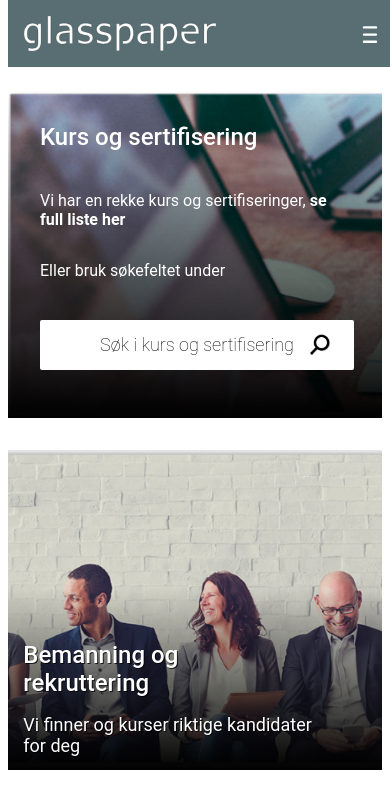
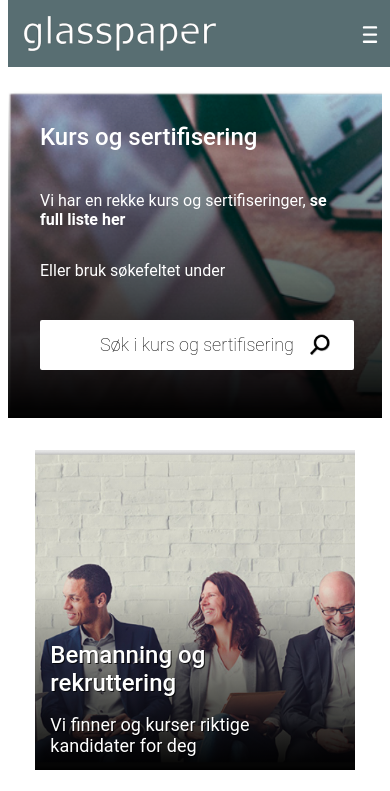
Before and after one commit to Zandra7/Glasspaper.no, a Nuxt app: page / in a window 390 px wide. Shown: the top 791 px of the page. Built offline with nearby package versions, Linux system fonts and the light colour scheme.

Commit message:
Fixed responsiveness for services

```diff
--- a/components/services.vue
+++ b/components/services.vue
@@ -136,12 +136,15 @@
   }
   }
 
-  @media (max-width: 425px) {
+  @media (max-width: 660px) {
     .container {
       grid-template-areas:
       "a"
       "b"
       "c";
     }
+    .pic1 {
+      width: 320px;
+    }
   }
 </style>
```
